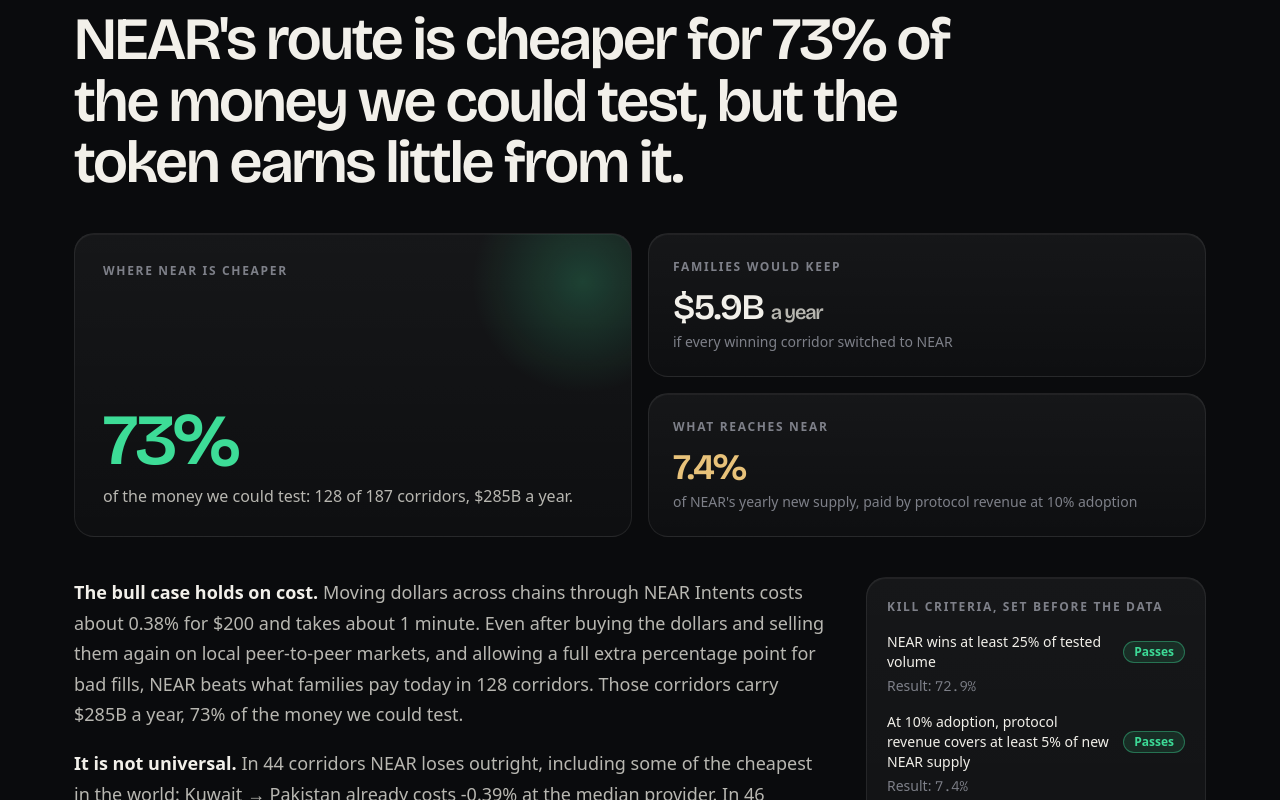
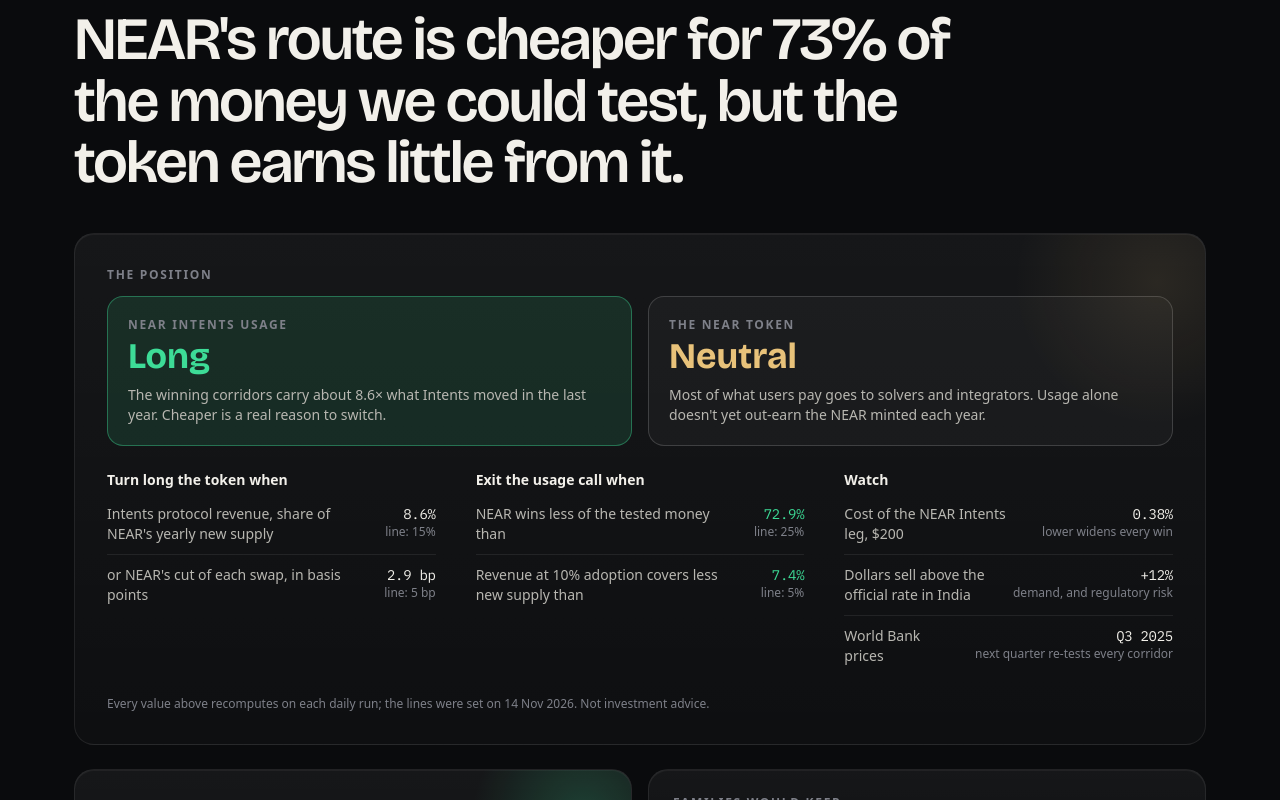
Before and after one commit to farazeool/corridor-index, a Next.js app: page / in a window 1280 px wide. Shown: the part 1820-2620 px from the top of the page. Built offline with nearby package versions, Linux system fonts and the light colour scheme; no server answers.

Commit message:
The position: long Intents usage, neutral on the token, with the lines that change it

```diff
--- a/src/app/page.tsx
+++ b/src/app/page.tsx
@@ -15,6 +15,7 @@ import { MIND } from "@/lib/mind";
 import { MAP } from "@/lib/mapdata";
 import { WorldMap } from "@/components/WorldMap";
 import { History } from "@/components/History";
+import { Position } from "@/components/Position";
 
 const S = T.summary;
 const names = Object.fromEntries(Object.keys(T.countries).map((k) => [k, country(k)]));
@@ -75,6 +76,7 @@ export default function Home() {
 
       {/* 2. Answer */}
       <Section id="answer" n="02" kicker="The answer" title={`NEAR's route is cheaper for ${share(S.winShare)} of the money we could test, but the token earns little from it.`}>
+        <div className="mb-6"><Position /></div>
         <div className="grid gap-4 md:grid-cols-6">
           <a href="#corridors" className="card lift p-7 md:col-span-3 md:row-span-2 flex flex-col justify-between min-h-[15rem] relative overflow-hidden">
             <div className="absolute -right-16 -top-16 h-56 w-56 rounded-full bg-[radial-gradient(circle,rgba(61,220,151,0.22),transparent_70%)]" aria-hidden />
--- /dev/null
+++ b/src/components/Position.tsx
@@ -0,0 +1,70 @@
+import { T } from "@/lib/data";
+import { pct, share } from "@/lib/format";
+
+// The investment position and the lines that would change it. Lines set on 14 Nov 2026; values recompute every run.
+const S = T.summary;
+const todayRevShare = S.intents.revenue1yUsd / S.near.newSupplyUsd;
+const takeBp = S.intents.revRate * 1e4;
+const inrPremium = T.corridors.find((c) => c.recvCur === "INR" && c.offRampPremium != null)?.offRampPremium ?? null;
+const LONG_TOKEN_REV_SHARE = 0.15;
+const LONG_TOKEN_TAKE_BP = 5;
+
+function Row({ label, now, line, ok }: { label: string; now: string; line: string; ok: boolean }) {
+  return (
+    <li className="flex items-start justify-between gap-4 py-2.5">
+      <span className="text-ink-soft">{label}</span>
+      <span className="shrink-0 text-right">
+        <span className={`num ${ok ? "text-wins" : "text-ink"}`}>{now}</span>
+        <span className="block text-xs text-muted">{line}</span>
+      </span>
+    </li>
+  );
+}
+
+export function Position() {
+  const tokenLong = todayRevShare >= LONG_TOKEN_REV_SHARE || takeBp >= LONG_TOKEN_TAKE_BP;
+  const usageHolds = S.kill.winShare.passes && S.kill.revenue.passes;
+  return (
+    <div className="card relative overflow-hidden border-blue/50 p-6 sm:p-8 shadow-[0_0_80px_-30px_var(--blue)]">
+      <div className="absolute -right-24 -top-24 h-72 w-72 rounded-full bg-[radial-gradient(circle,var(--blue-wash),transparent_70%)]" aria-hidden />
+      <p className="eyebrow">The position</p>
+      <div className="mt-3 grid gap-4 sm:grid-cols-2">
+        <div className={`rounded-2xl border p-5 ${usageHolds ? "border-wins/40 bg-wins-wash" : "border-loses/40 bg-loses-wash"}`}>
+          <p className="text-xs font-semibold uppercase tracking-[0.14em] text-muted">NEAR Intents usage</p>
+          <p className={`mt-1 font-display text-3xl sm:text-4xl font-bold ${usageHolds ? "text-wins" : "text-loses"}`}>{usageHolds ? "Long" : "Exit"}</p>
+          <p className="mt-2 text-sm text-ink-soft">The winning corridors carry about {(S.byVerdict.wins.volume / S.intents.volume1yUsd).toFixed(1)}× what Intents moved in the last year. Cheaper is a real reason to switch.</p>
+        </div>
+        <div className={`rounded-2xl border p-5 ${tokenLong ? "border-wins/40 bg-wins-wash" : "border-rule-strong bg-[rgb(var(--tint)/0.03)]"}`}>
+          <p className="text-xs font-semibold uppercase tracking-[0.14em] text-muted">The NEAR token</p>
+          <p className={`mt-1 font-display text-3xl sm:text-4xl font-bold ${tokenLong ? "text-wins" : "text-blue"}`}>{tokenLong ? "Long" : "Neutral"}</p>
+          <p className="mt-2 text-sm text-ink-soft">Most of what users pay goes to solvers and integrators. Usage alone doesn&apos;t yet out-earn the NEAR minted each year.</p>
+        </div>
+      </div>
+      <div className="mt-6 grid gap-x-10 gap-y-4 md:grid-cols-3 text-sm">
+        <div>
+          <p className="font-semibold text-ink">Turn long the token when</p>
+          <ul className="mt-1 divide-y divide-rule">
+            <Row label="Intents protocol revenue, share of NEAR's yearly new supply" now={share(todayRevShare, 1)} line={`line: ${share(LONG_TOKEN_REV_SHARE)}`} ok={todayRevShare >= LONG_TOKEN_REV_SHARE} />
+            <Row label="or NEAR's cut of each swap, in basis points" now={`${takeBp.toFixed(1)} bp`} line={`line: ${LONG_TOKEN_TAKE_BP} bp`} ok={takeBp >= LONG_TOKEN_TAKE_BP} />
+          </ul>
+        </div>
+        <div>
+          <p className="font-semibold text-ink">Exit the usage call when</p>
+          <ul className="mt-1 divide-y divide-rule">
+            <Row label="NEAR wins less of the tested money than" now={share(S.winShare, 1)} line={`line: ${share(S.kill.winShare.threshold)}`} ok={S.kill.winShare.passes} />
+            <Row label="Revenue at 10% adoption covers less new supply than" now={share(S.kill.revenue.value, 1)} line={`line: ${share(S.kill.revenue.threshold)}`} ok={S.kill.revenue.passes} />
+          </ul>
+        </div>
+        <div>
+          <p className="font-semibold text-ink">Watch</p>
+          <ul className="mt-1 divide-y divide-rule">
+            <Row label="Cost of the NEAR Intents leg, $200" now={pct(T.intents.legMedianPct)} line="lower widens every win" ok={false} />
+            {inrPremium != null && <Row label="Dollars sell above the official rate in India" now={`+${pct(inrPremium, 0)}`} line="demand, and regulatory risk" ok={false} />}
+            <Row label="World Bank prices" now="Q3 2025" line="next quarter re-tests every corridor" ok={false} />
+          </ul>
+        </div>
+      </div>
+      <p className="mt-5 text-xs text-muted">Every value above recomputes on each daily run; the lines were set on 14 Nov 2026. Not investment advice.</p>
+    </div>
+  );
+}
```
Also changed, not shown: 9 other files (tests, documents, lock files or other folders).
